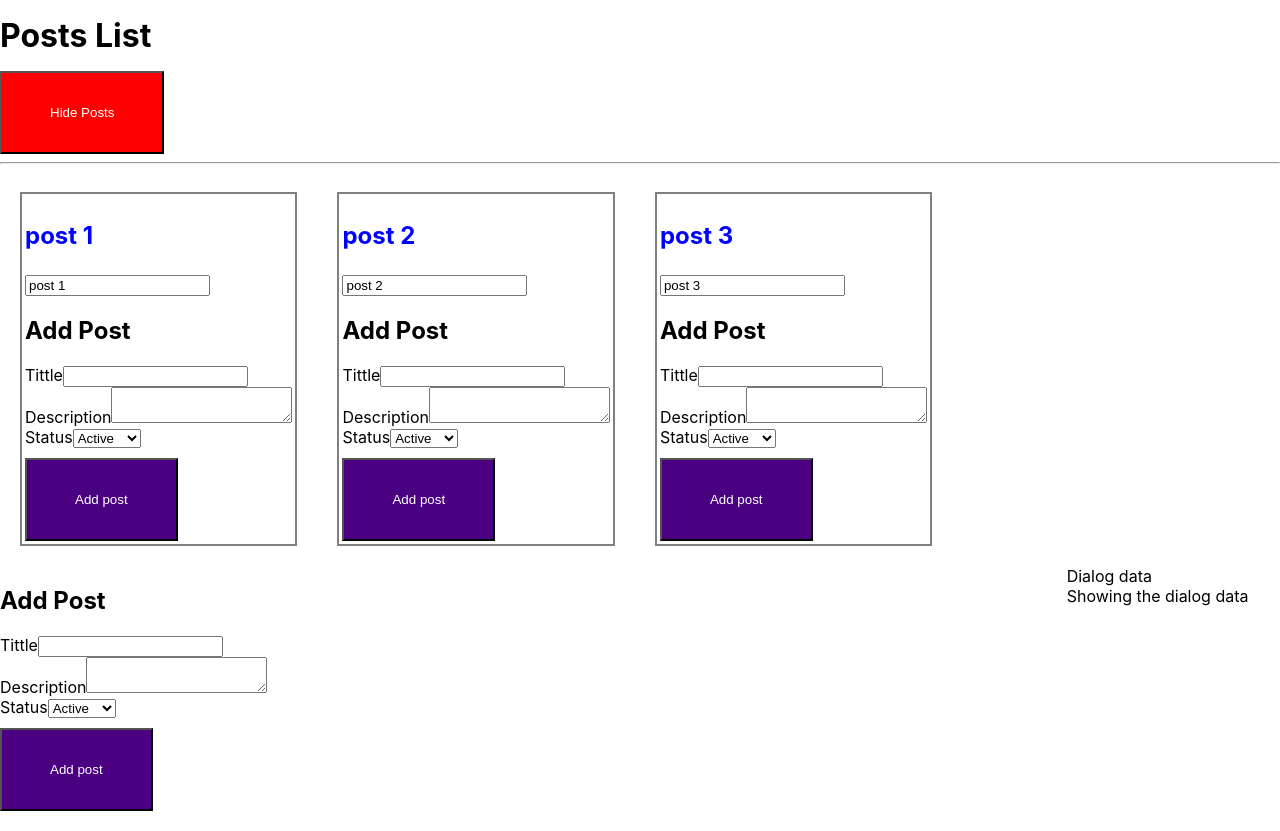
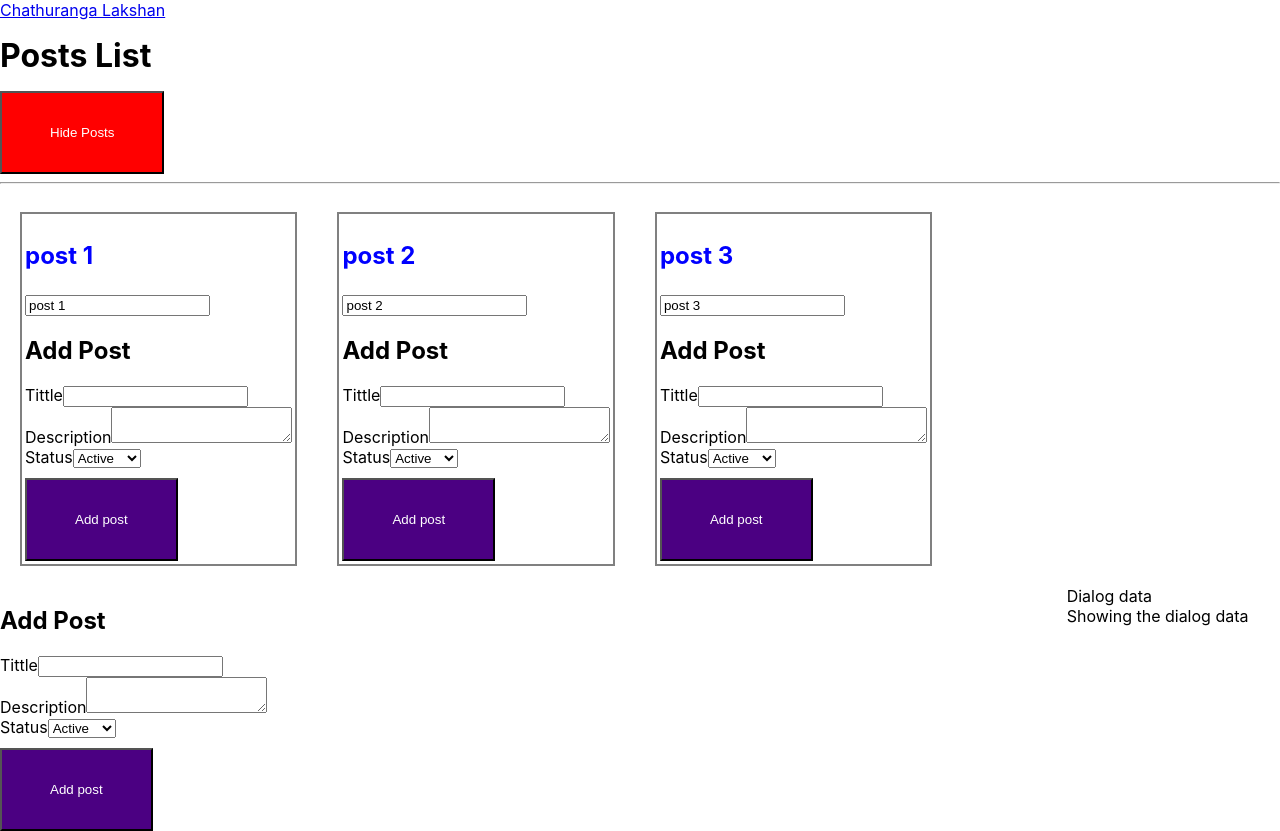
Before and after one commit to ChandareLC/ReactTutorials, a React (Create React App) app in the folder my-app/: page / in a window 1280 px wide. Built offline with nearby package versions, Linux system fonts and the light colour scheme.

Commit message:
Pass Data through component tree by using props Data

```diff
--- a/my-app/src/App.js
+++ b/my-app/src/App.js
@@ -3,14 +3,23 @@ import './App.css';
 import Button from "./Component/Button/button";
 import HelloWorld from "./Component/HelloWorld/helloWorld";
 import Post from "./Component/Post/post";
+import Sidebar from "./Component/SideBar/sidebar";
 
 
 function App() {
   return (
     <div className="container mx-auto">
+        <div className='flex'>
+            <div className='w-1/5'>
+
+                <Sidebar name='Chathuranga Lakshan'></Sidebar>
+            </div>
+       <div className='w-4/5'>
              <Post/>
 
 
+    </div>
+        </div>
     </div>
   );
 }
--- /dev/null
+++ b/my-app/src/Component/Navigation/navigation.js
@@ -0,0 +1,11 @@
+import {Component} from "react";
+
+export  default  class Navigation extends  Component{
+    render() {
+        return (
+        <div>
+            <a href='#'>{this.props.name}</a>
+        </div>
+        );
+    }
+}
--- /dev/null
+++ b/my-app/src/Component/SideBar/sidebar.js
@@ -0,0 +1,10 @@
+import {Component} from "react";
+import Navigation from "../Navigation/navigation";
+
+export default class Sidebar extends Component{
+    render() {
+        return <div>
+          <Navigation name={this.props.name} />
+        </div>
+    }
+}
```
